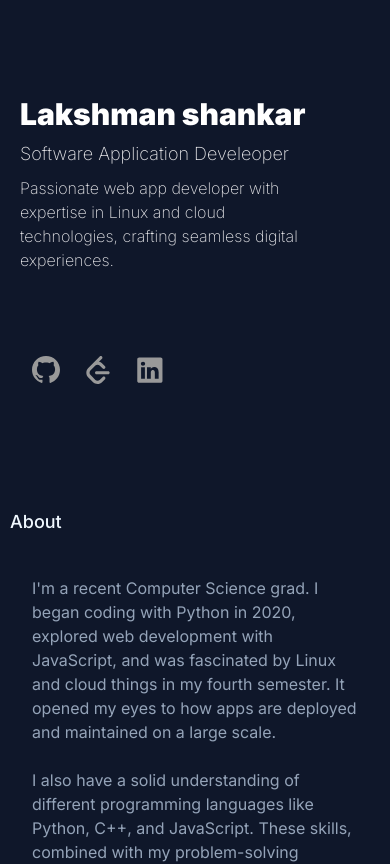
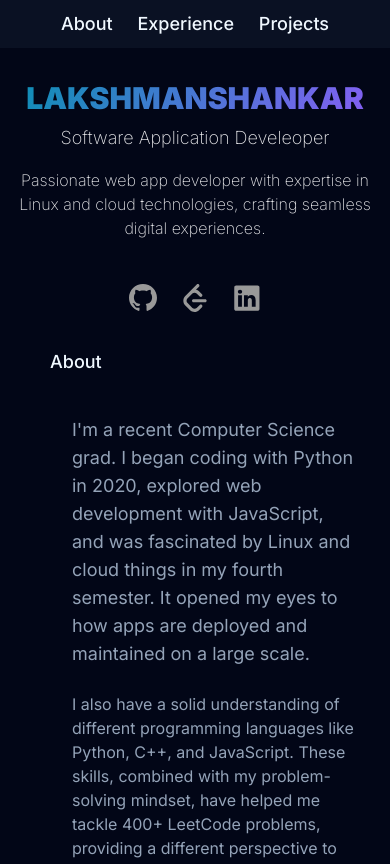
Before and after one commit to Lakshmanshankar/portfolio, a Next.js app: page / in a window 390 px wide. Shown: the top 864 px of the page. Built offline with nearby package versions, Linux system fonts and the light colour scheme.

Commit message:
incomplete portfolio

```diff
--- a/app/Components/SideBar.jsx
+++ b/app/Components/SideBar.jsx
@@ -5,10 +5,11 @@ import { Inter } from 'next/font/google'
 
 const inter = Inter({ weight: "900", subsets: ["latin"] });
 const interlight = Inter({ weight: "200", subsets: ["latin"] });
-const colorStr = `rgba(36, 138, 255, 0.15)`;
+// const colorStr = `rgba(36, 138, 255, 0.15)`;
+const colorStr = '#1e293b'
 
-export function SideBar({ children }) {
-    const throttledCallback = throttleFun(handleMove, 50);
+export function Sidebar({ children }) {
+  const throttledCallback = handleMove;
   const domeElem = useRef(null);
 
   useEffect(() => {
@@ -29,21 +30,23 @@ export function SideBar({ children }) {
     dom.style.backgroundImage = `none`
   }
   return (
-        <div className=' text-white min-h-screen w-full min-w-full bg-slate-900  lg:fixed overflow-scroll  scroll-smooth selection:text-teal-800 selection:bg-teal-200 ' id='roseover' onMouseMove={throttledCallback} onMouseLeave={handleMouseLeave}>
-            <div className=" lg:w-1/2 bg-transparent  lg:fixed pointer-events-none "  >
-                <div className=' pt-24 px-5 w-full lg:pt-24 lg:pl-24 pb-10'>
-                    <h1 className={` pointer-events-auto text-3xl  md:my-2  md:text-5xl font-extrabold ${inter.className}`}> Lakshman shankar</h1>
-                    <h2 className={` my-2 text-lg font-bold  md:my-1 lg:text-2xl text-zinc-200  ${interlight.className}`}> Software Application Develeoper </h2>
-                    <p className={`  my-2 text-md md:text-lg w-5/6 font-light  md:my-2  lg:text-md text-zinc-200 text-clip  ${interlight.className}`}>
+    <div className='text-white min-h-screen w-full lg:justify-center bg-slate-950 lg:flex overflow-scroll scroll-smooth selection:text-teal-100 selection:bg-teal-400' id='roseover' onMouseMove={throttledCallback} onMouseLeave={handleMouseLeave}>
+      <div className=" lg:w-1/3 lg:hidden bg-transparent pointer-events-none overflow-y-auto lg:fixed lg:left-8"  >
+        <div className='flex flex-col justify-center w-full lg:pt-24 lg:pl-24 md:pb-10 mt-10 overflow-hidden'>
+          <h1 className={` pointer-events-auto text-3xl  md:my-2  md:text-5xl mt-10 text-center lg:text-start font-extrabold ${inter.className} gradient-text`}> LAKSHMANSHANKAR</h1>
+          <h2 className={` my-2 text-lg font-bold  md:my-1 lg:text-2xl text-zinc-200 text-center lg:text-start  pointer-events-auto ${interlight.className}`}> Software Application Develeoper </h2>
+          <p className={` w-full px-4 my-2 text-md md:text-lg font-light  md:my-2  lg:text-md text-zinc-200 text-center lg:text-start   ${interlight.className}`}>
             Passionate web app developer with expertise in Linux and cloud technologies, crafting seamless digital experiences.
           </p>
         </div>
-                <div className={`hidden md:flex w-fit lg:px-24 lg:py-3 font-thin  justify-start flex-col ${interlight}`}>
+        <div className={`md:flex w-fit lg:px-24 lg:py-3 font-thin justify-start flex-col ${interlight} mobile-nav`}>
+          <div>
             <Link href="#about" className='  text-lg pointer-events-auto cursor-pointer '> About</Link>
             <Link href="#experience" className='  text-lg pointer-events-auto cursor-pointer '> Experience</Link>
             <Link href="#projects" className='  text-lg pointer-events-auto cursor-pointer '> Projects</Link>
           </div>
-                <div className=' px-5 pb-12 md:flex w-full lg:px-24 lg:py-5 flex justify-start'>
+        </div>
+        <div className=' px-5 md:pb-12 flex justify-center md:flex w-full lg:px-24 lg:py-5  lg:justify-start pointer-events-auto'>
           <ul className=' flex flex-row w-fit md:py-0' >
             <li>
               <a href="https://github.com/Lakshmanshankar" className='w-fit '>
@@ -63,7 +66,7 @@ export function SideBar({ children }) {
           </ul>
         </div>
       </div>
-            <main className=' lg:w-1/2 lg:absolute right-0 sticky lg:pt-14 lg:pr-24' onMouseMove={throttledCallback} onMouseLeave={handleMouseLeave}>
+      <main className='lg:w-1/2 right-0 sticky lg:pt-14 lg:pr-24 pl-10 ' onMouseMove={throttledCallback} onMouseLeave={handleMouseLeave}>
         {children}
       </main>
     </div>
--- a/app/globals.css
+++ b/app/globals.css
@@ -11,29 +11,28 @@
   box-sizing: border-box;
 }
 
-body {
-}
+body {}
 
-::-webkit-scrollbar {
-  width: 12px;
-  background-color: rgb(15 23 42);
-}
+/* ::-webkit-scrollbar { */
+/*   width: 0px; */
+/* } */
 
-::-webkit-scrollbar-track {
-  background-color: transparent;
-}
-
-::-webkit-scrollbar-thumb {
-  background-color: rgba(34, 255, 240, 0.4);
-  border-radius: 6px;
-}
-
-::-webkit-scrollbar-thumb:hover {
-  transition: 0.3s;
-  width: 24px;
-  background-color: rgb(0, 255, 208);
-}
-
+/**/
+/* ::-webkit-scrollbar-track { */
+/*   background-color: transparent; */
+/* } */
+/**/
+/* ::-webkit-scrollbar-thumb { */
+/*   background-color: rgba(34, 255, 240, 0.4); */
+/*   border-radius: 6px; */
+/* } */
+/**/
+/* ::-webkit-scrollbar-thumb:hover { */
+/*   transition: 0.3s; */
+/*   width: 24px; */
+/*   background-color: rgb(0, 255, 208); */
+/* } */
+/**/
 .icons {
   pointer-events: auto;
   margin: 10px;
@@ -62,14 +61,41 @@ a:hover {
   cursor: pointer;
 }
 
-.links{
-  border:1px solid rgb(0, 205, 205);
+.links {
+  border: 0px solid rgb(0, 205, 205);
 }
 
-.hoverable{
+.hoverable {
   border: 0.3px solid transparent;
 }
-.hoverable:hover{
-  transition:0.3s;
-  border: 0.12px solid rgba(0, 255, 255,0.3);
+
+.hoverable:hover {
+  transition: 0.3s;
+  border: 0.12px solid rgba(0, 255, 255, 0.3);
 }
+
+.gradient-text {
+  background: linear-gradient(120deg, #0891b2, #8b5cf6);
+  -webkit-background-clip: text;
+  -webkit-text-fill-color: transparent;
+}
+
+
+@media (max-width:768px) {
+  .mobile-nav {
+    width: 100%;
+    position: fixed;
+    top: 0;
+    left: 0;
+    padding: 10px;
+    display: grid;
+    place-content: center;
+    background: rgba(15, 23, 42, 0.7);
+    -webkit-backdrop-filter: blur(10px);
+    backdrop-filter: blur(5px);
+    z-index: 10;
+    display: flex;
+    align-items: center;
+    justify-content: center;
+  }
+}
--- a/app/layout.js
+++ b/app/layout.js
@@ -1,7 +1,7 @@
 import { Inter } from "next/font/google";
 import "./globals.css";
-import { SideBar } from "./Components/SideBar";
-import CustomScroll from "./Components/CustomScroll"
+import { Sidebar } from "./Components/SideBar";
+import CustomScroll from "./Components/CustomScroll";
 const inter = Inter({ subsets: ["latin"] });
 
 export const metadata = {
@@ -12,10 +12,8 @@ export const metadata = {
 export default function RootLayout({ children }) {
   return (
     <html lang="en">
-      <body className={inter.className}>
-          <SideBar>
-            {children}
-          </SideBar>
+      <body className={`${inter.className}`}>
+        <Sidebar>{children}</Sidebar>
       </body>
     </html>
   );
--- a/app/page.jsx
+++ b/app/page.jsx
@@ -4,11 +4,11 @@ import Link from "next/link";
 const inter = Inter({ weight: "400", subsets: ["latin"] });
 export default function HomePage() {
   return (
-    <>
-      <section className="relative py-10 md:py-0" id="about">
+    <div className="lg:absolute">
+      <section className="w-full relative md:py-10 md:py-0" id="about">
         <Link href="#about" className='  text-lg pointer-events-auto cursor-pointer sticky'> About</Link>
         <div className="  md:text-lg lg:pb-24 py-10 px-8 md:pr-8 lg:px-0 lg:w-5/6 text-slate-400 ">
-          <span className={` text-md md:text-lg block ${inter.className}`}>
+          <span className={` text-md text-lg md:text-lg block ${inter.className}`}>
             I'm a recent Computer Science grad. I began coding with Python in
             2020, explored web development with JavaScript, and was fascinated
             by Linux and cloud things in my fourth semester. It opened my
@@ -131,6 +131,6 @@ export default function HomePage() {
 
       </section>
 
-    </>
+    </div>
   );
 }
```
Also changed, not shown: package.json (+6 -3 lines), tsconfig.json (added, +34 -0 lines), 1 other file (tests, documents, lock files or other folders). Lines whose indentation alone changed are shown as unchanged.
